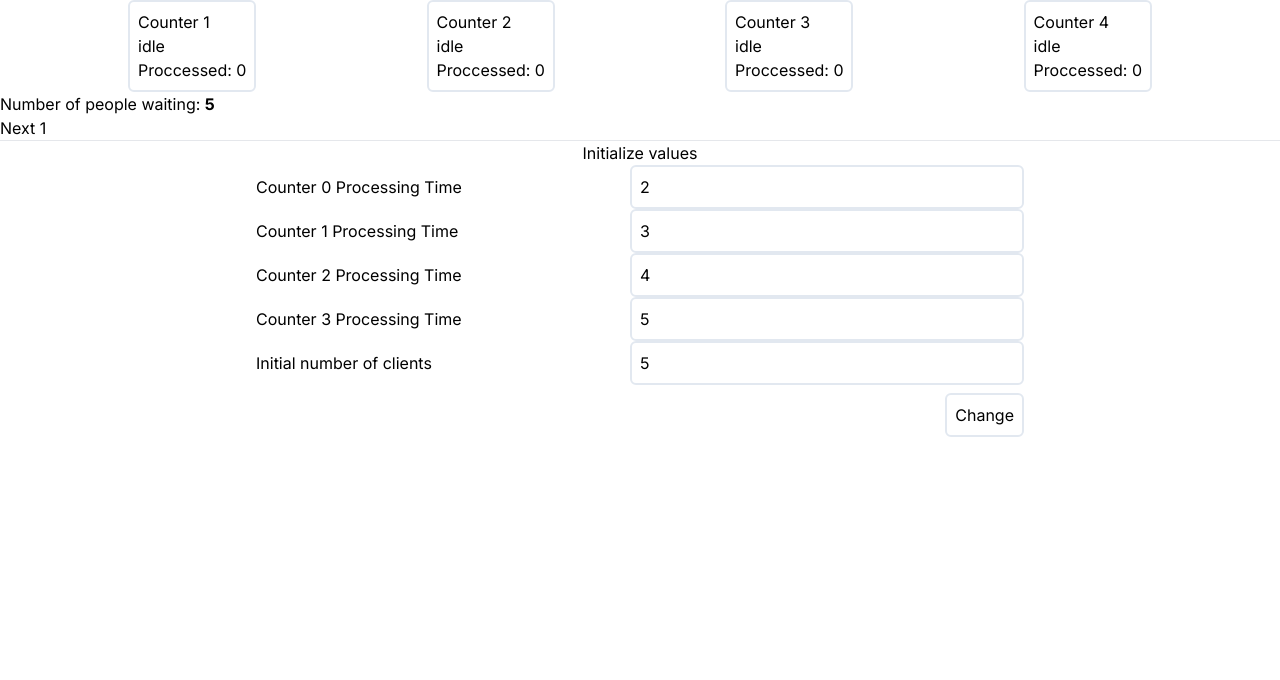
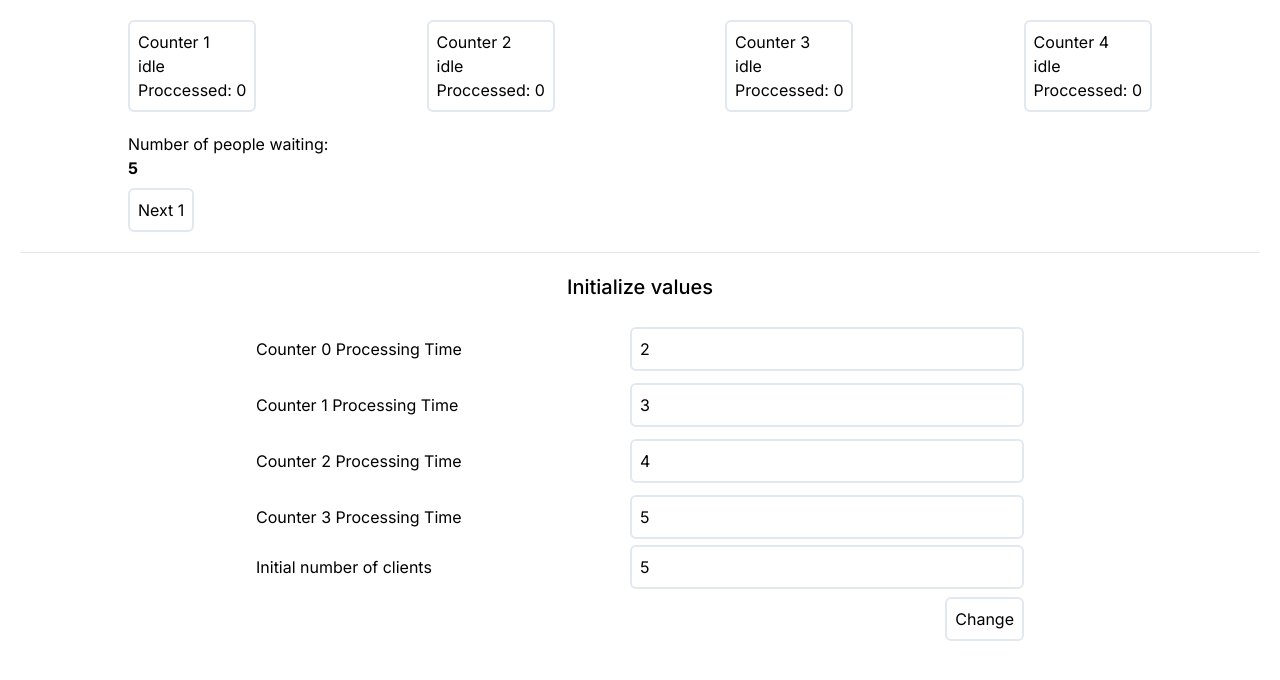
Before and after one commit to rapioanfernee/queue-counter, a Next.js app: page /bank-counter in a window 1280 px wide. Shown: the top 680 px of the page. Built offline with nearby package versions, Linux system fonts and the light colour scheme.

Commit message:
Improved styling using tailwind

```diff
--- a/src/app/bank-counter/page.tsx
+++ b/src/app/bank-counter/page.tsx
@@ -9,30 +9,18 @@ const initialCountersState: CounterInterface[] = [
   {
     id: 1,
     title: "Counter 1",
-    updateCounterProcess: () => {},
-    updateCounterProcessedClients: () => {},
-    incrementQueue: () => {},
   },
   {
     id: 2,
     title: "Counter 2",
-    updateCounterProcess: () => {},
-    updateCounterProcessedClients: () => {},
-    incrementQueue: () => {},
   },
   {
     id: 3,
     title: "Counter 3",
-    updateCounterProcess: () => {},
-    updateCounterProcessedClients: () => {},
-    incrementQueue: () => {},
   },
   {
     id: 4,
     title: "Counter 4",
-    updateCounterProcess: () => {},
-    updateCounterProcessedClients: () => {},
-    incrementQueue: () => {},
   },
 ];
 
@@ -45,7 +33,7 @@ const BankCounterPage = () => {
   ]);
 
   // Represents the current state of each counter
-  const [countersProcessing, setCountersProcesssing] = useState([
+  const [areCountersProcessing, setAreCountersProcesssing] = useState([
     false,
     false,
     false,
@@ -53,16 +41,20 @@ const BankCounterPage = () => {
   ]);
 
   // Represents the amount of clients processed by each counter
-  const [clientsCountersProcessed, setClientsCountersProcessed] = useState([
-    0, 0, 0, 0,
-  ]);
+  const [
+    numberOfClientsCountersProcessed,
+    setNumberOfClientsCountersProcessed,
+  ] = useState([0, 0, 0, 0]);
 
   // Represents the total number of people waiting
   const [queue, setQueue] = useState<number>(5);
 
   // function handler for updating the status of each counter
-  const updateCounterProcess = (counterNumber: number, processing: boolean) => {
-    setCountersProcesssing((countsersProcessing) => {
+  const updateProcessingCounters = (
+    counterNumber: number,
+    processing: boolean
+  ) => {
+    setAreCountersProcesssing((countsersProcessing) => {
       const currentCountersStatus = [...countsersProcessing];
       currentCountersStatus[counterNumber] = processing;
       return currentCountersStatus;
@@ -70,11 +62,13 @@ const BankCounterPage = () => {
   };
 
   // function handler for updating the number of clients processed by each counter
-  const updateCounterProcessedClients = (counterNumber: number) => {
-    setClientsCountersProcessed((clientsCountersProcessed) => {
-      const currentCountersClientProcessed = [...clientsCountersProcessed];
+  const updateNumberOfClientsCounterHasProcessed = (counterNumber: number) => {
+    setNumberOfClientsCountersProcessed((numberOfClientsCountersProcessed) => {
+      const currentCountersClientProcessed = [
+        ...numberOfClientsCountersProcessed,
+      ];
       currentCountersClientProcessed[counterNumber] =
-        clientsCountersProcessed[counterNumber] + 1;
+        numberOfClientsCountersProcessed[counterNumber] + 1;
       return currentCountersClientProcessed;
     });
   };
@@ -95,12 +89,12 @@ const BankCounterPage = () => {
   // Function used to add clients to counter if there are available ones.
   // Will check first if there is an available
   const processClients = () => {
-    const counterIndexAvailable = countersProcessing.findIndex(
+    const counterIndexAvailable = areCountersProcessing.findIndex(
       (counterProcessing) => !counterProcessing
     );
     if (counterIndexAvailable > -1) {
       subtractQueue();
-      updateCounterProcess(counterIndexAvailable, true);
+      updateProcessingCounters(counterIndexAvailable, true);
     }
   };
 
@@ -116,19 +110,10 @@ const BankCounterPage = () => {
       }
     });
     return () => clearTimeout(timeout);
-  }, [queue, countersProcessing, start]);
-
-  // style={{
-  //   display: "flex",
-  //   width: "100%",
-  //   maxWidth: "1024px",
-  //   margin: "auto",
-  //   justifyContent: "space-between",
-  //   alignItems: "center",
-  // }}
+  }, [queue, areCountersProcessing, start]);
 
   return (
-    <>
+    <div className="m-5">
       <div
         className="flex justify-between items-center w-full max-w-screen-lg m-auto"
         data-testid="container"
@@ -138,33 +123,40 @@ const BankCounterPage = () => {
             key={counter.id}
             {...counter}
             id={index}
-            processing={countersProcessing[index]}
-            processingTimes={processingTimes[index]}
-            clientsCounterProcessed={clientsCountersProcessed[index]}
-            updateCounterProcess={updateCounterProcess}
-            updateCounterProcessedClients={updateCounterProcessedClients}
-            incrementQueue={incrementQueue}
+            processing={areCountersProcessing[index]}
+            processingTime={processingTimes[index]}
+            numberOfClientsProcessed={numberOfClientsCountersProcessed[index]}
+            updateProcessingCounters={updateProcessingCounters}
+            updateNumberOfClientsCounterHasProcessed={
+              updateNumberOfClientsCounterHasProcessed
+            }
           ></Counter>
         ))}
       </div>
-      <div>
+      <div className="flex flex-col w-full justify-evenly items-left max-w-screen-lg m-auto my-5">
         Number of people waiting:{" "}
         <span data-testid="queue" className="font-bold">
           {queue}
         </span>
         <div>
-          <button data-testid="next-button" onClick={() => incrementQueue()}>
+          <button
+            data-testid="next-button"
+            onClick={() => incrementQueue()}
+            className="self-end p-2 mt-2 border-solid rounded-md border-2 border-slate-200"
+          >
             Next 1
           </button>
         </div>
       </div>
       <hr></hr>
-      <InitializeValuesForm
-        processingTimes={processingTimes}
-        queue={queue}
-        updateInitialState={updateInitialState}
-      ></InitializeValuesForm>
-    </>
+      <div className="my-5">
+        <InitializeValuesForm
+          processingTimes={processingTimes}
+          queue={queue}
+          updateInitialState={updateInitialState}
+        ></InitializeValuesForm>
+      </div>
+    </div>
   );
 };
 
--- a/src/app/components/Counter.tsx
+++ b/src/app/components/Counter.tsx
@@ -2,8 +2,19 @@
 import React, { useEffect, useState } from "react";
 import { CounterInterface } from "../lib/definitions";
 
-const Counter = (props: CounterInterface) => {
-  const processTime = props.processingTimes || 2;
+interface CounterProps {
+  processingTime: number;
+  processing: boolean;
+  numberOfClientsProcessed: number;
+  updateProcessingCounters: (
+    counterIndex: number,
+    isCounterProcessing: boolean
+  ) => void;
+  updateNumberOfClientsCounterHasProcessed: (counterIndex: number) => void;
+}
+
+const Counter = (props: CounterInterface & CounterProps) => {
+  const processTime = props.processingTime || 2;
   const processing = props.processing;
   const title = props.title;
 
@@ -12,8 +23,8 @@ const Counter = (props: CounterInterface) => {
 
     if (processing) {
       timeout = setTimeout(() => {
-        props.updateCounterProcess(props.id, false);
-        props.updateCounterProcessedClients(props.id);
+        props.updateProcessingCounters(props.id, false);
+        props.updateNumberOfClientsCounterHasProcessed(props.id);
       }, processTime * 1000);
     }
     return () => clearTimeout(timeout);
@@ -31,7 +42,7 @@ const Counter = (props: CounterInterface) => {
       <div>
         Proccessed:{" "}
         <span data-testid={`processed-counter-${props.id}`}>
-          {props.clientsCounterProcessed}
+          {props.numberOfClientsProcessed}
         </span>
       </div>
     </div>
--- a/src/app/components/InitializeValuesForm.tsx
+++ b/src/app/components/InitializeValuesForm.tsx
@@ -26,10 +26,10 @@ const InitializeValuesForm = (props: {
       onSubmit={handleSubmit}
       className="flex flex-col justify-between items-center w-full max-w-screen-md m-auto"
     >
-      <div>Initialize values</div>
+      <div className="mb-5 font-medium text-xl">Initialize values</div>
       {processingTimes.map((processingTime, index) => (
         <div
-          className="flex w-full justify-evenly items-left"
+          className="flex w-full justify-evenly items-left my-1.5"
           key={`${index}-${processingTime}`}
         >
           <span className="content-center flex-1">
--- a/src/app/lib/definitions.ts
+++ b/src/app/lib/definitions.ts
@@ -3,10 +3,4 @@
 export interface CounterInterface {
   id: number;
   title: string;
-  processing?: boolean;
-  clientsCounterProcessed?: number;
-  processingTimes?: number;
-  updateCounterProcess: (counterNumber: number, processing: boolean) => void;
-  updateCounterProcessedClients: (counterNumber: number) => void;
-  incrementQueue: () => void;
 }
```
